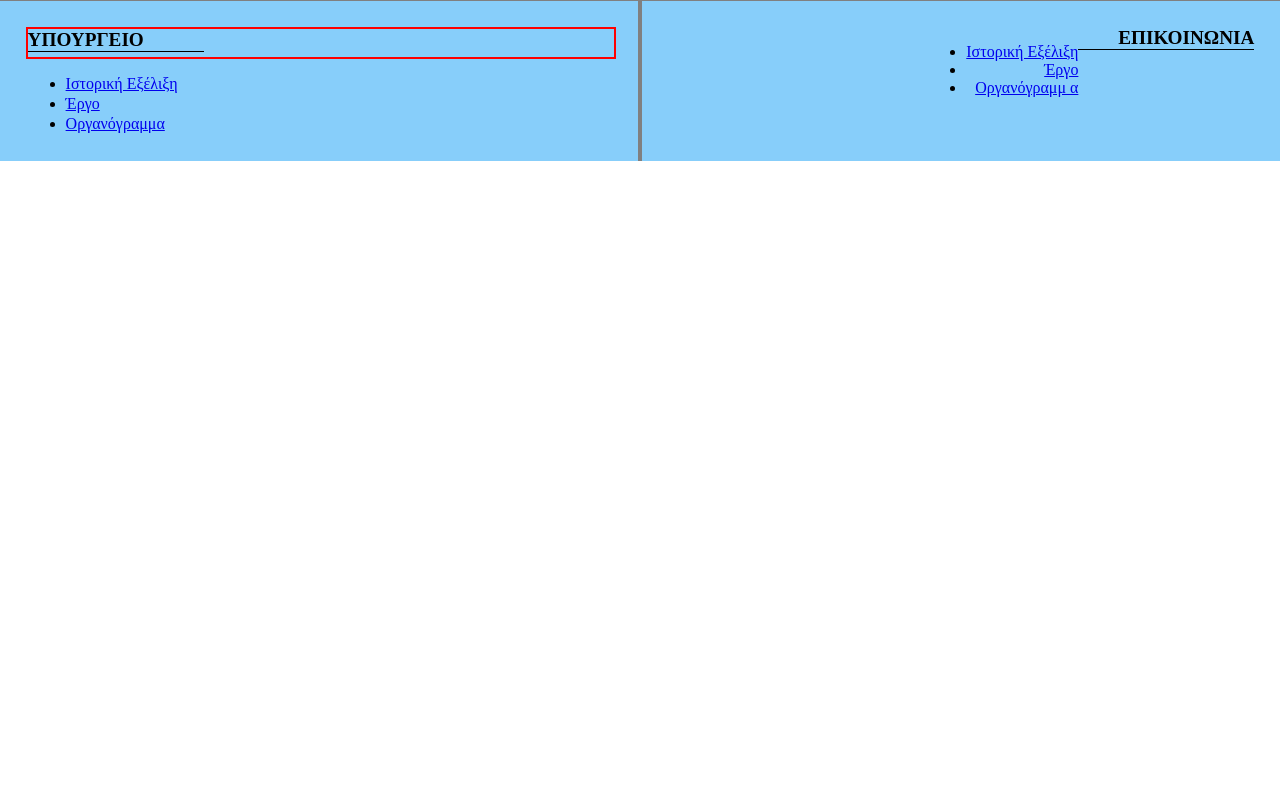
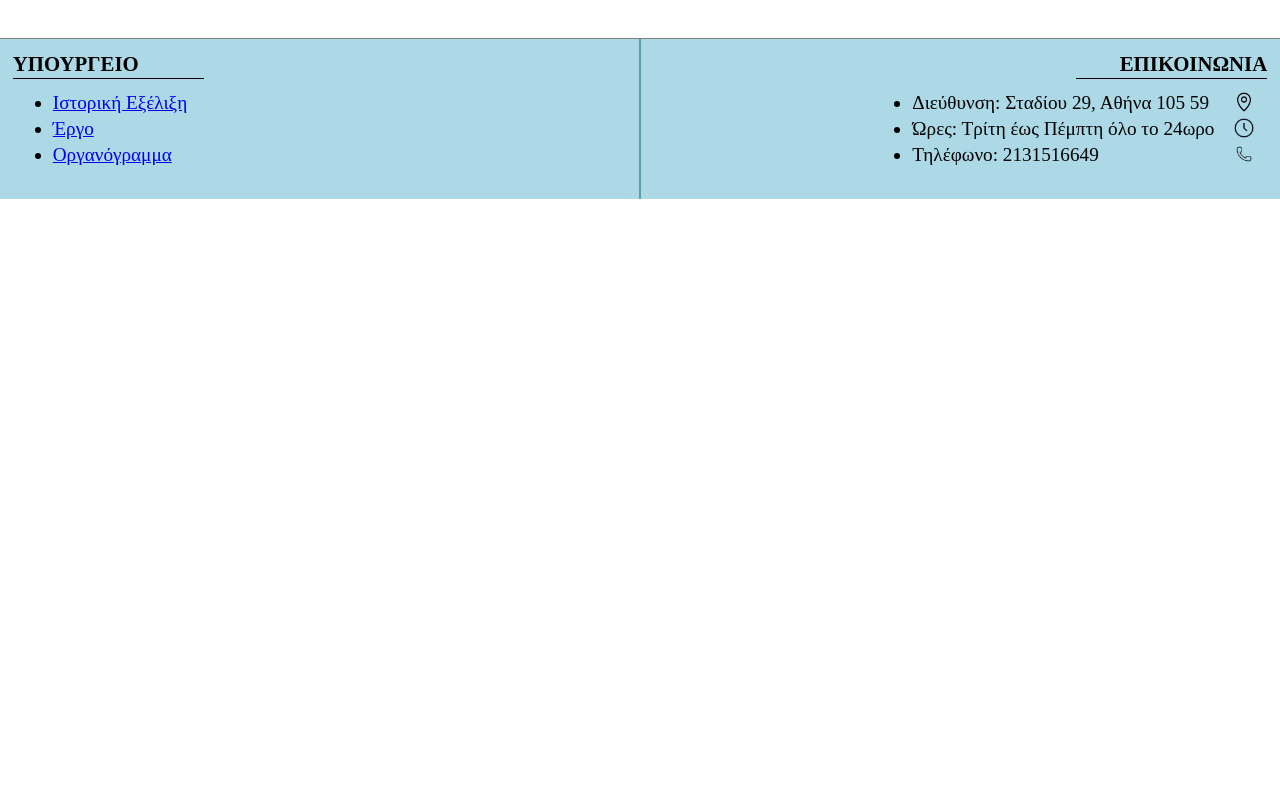
Before and after one commit to MVour/EAM_3, a PHP site: page /footer.php in a window 1280 px wide. Run offline with PHP 8.4, Linux system fonts and the light colour scheme.

Commit message:
fused footer

```diff
--- a/css/contact.css
+++ b/css/contact.css
@@ -11,8 +11,7 @@ html {
 }
 
 body {
-	width: 100%;
-	height: 100%;
+	max-height: 100%;
 	width: 100;
 	padding: 8%;
 }
@@ -22,6 +21,7 @@ body {
 	width: 100%;
 	height: auto;
 	display:  flex;
+	margin-bottom: 17%;
 }
 
 .Col_1 {
@@ -235,7 +235,7 @@ body {
 
 .DepartmentTitle {
 	height: 10%;
-	width: auto%;
+	width: auto;
 	background-color: aliceblue;
 	color: black;
 	font-size: 23px;
--- a/css/footer_style.css
+++ b/css/footer_style.css
@@ -2,7 +2,7 @@
 html, body{
     max-width: 100%;
     margin: 0;
-    /* height: %; */
+    /* height: auto; */
     padding: 0;
     /* padding: 0; */
 }
@@ -10,27 +10,30 @@ html, body{
 
 
 .footer_container{
+    margin-top: 3%;
     bottom: 0;
     width: 100%;
     height: 20%;
-    background-color: lightskyblue;
+    background-color: lightblue;
     border-top: 1px solid grey;
     display: flex;
 }
 
 
 .p1{
-    font-size: 120%;
+    font-size: 130%;
+    /* position: relative; */
     color:black;
     border-bottom: 1px solid black;
     width: 30%;
-    margin-bottom: 1%;
+    align-self: flex-end;
 }
 
 .p1 a{
     display: block;
     margin-bottom: 1%;
     text-decoration: none;
+    color: black;
 }
 
 .p2{
@@ -41,23 +44,46 @@ html, body{
 .footer_left{
     flex:50%;
     float: left;
-    padding: 2%;
-    border-right: 2px solid gray;
+    border-right: 2px solid cadetblue;
 }
 
 .footer_left li{
-    margin-bottom: 2px;
+    margin-bottom: 4px;
+    font-size: 120%;
+}
+
+.footer_right li{
+    margin-bottom: 4px;
+    font-size: 120%;
+    text-align:left;
 }
 
 .footer_right{
     flex:50%;
     float: right;
     text-align: right;
-    padding: 2%;
-    border-left: 2px solid gray;
+    /* border-left: 2px solid gray; */
 }
 
 .title_container{
-    border: 2px solid red;
+    display: block;
     width:100%;
+    max-height: 15%;
+    padding: 2%;
+    padding-bottom: 0%;
 }
+
+.content_container{
+    padding-right: 4%;
+    padding-left: 2%;
+    width: 100%;
+    max-height:85%;
+}
+
+.myimg{
+    float:right;
+    width: 20px;
+	height: 20px;
+	/* margin-right: 10px; */
+	padding-left: 20px;
+}
--- a/css/homepage_style.css
+++ b/css/homepage_style.css
@@ -361,9 +361,11 @@ div.searchable {
 .SampleRow {
 	width: 100%;
 	/* height: 300px; */
-	height: 20%;
+	height: auto;
 	display: flex;
 	background-color: white;
+	/* margin-bottom: 20%; */
+	/* background-color: pink; */
 }
 
 .SimpleContainer {
--- a/php/covid_news.php
+++ b/php/covid_news.php
@@ -115,6 +115,7 @@
     ?>
 
 
+    <div id="footer"></div>
 </html>
 
 </homepage>
--- a/php/footer.php
+++ b/php/footer.php
@@ -5,27 +5,33 @@
     <link rel= "stylesheet" href="../css/footer_style.css?v=1.1">
     <footer>
         <div class="footer_container">
-            <div class="footer_left">
+            <div class="footer_left" id="midborder">
                 <div class="title_container">
                     <div class="p1">
-                        <b>ΥΠΟΥΡΓΕΙΟ</b>
+                        <b><a href="homepage.php">ΥΠΟΥΡΓΕΙΟ</a></b>
                     </div>
                 </div>
+                <div class="content_container" style="">
                     <ul>
                         <li><a href='#'>Ιστορική Εξέλιξη</a></li>
                         <li><a href='#'>Έργο</a></li>
                         <li><a href='#'>Οργανόγραμμα</a></li>
                     </ul>
                 </div>
+            </div>
             <div class="footer_right ">
+                <div class="title_container" style="float:right;">
                     <div class="p1" style="text-align:right;float:right;">
-                    <b>ΕΠΙΚΟΙΝΩΝΙΑ</b>
+                        <b><a href="contact.php">ΕΠΙΚΟΙΝΩΝΙΑ</a></b>
                     </div>
+                </div>
+                <div class="content_container" style="float:right;">
                     <ul style="float:right;">
-                    <li><a href='#'>Ιστορική Εξέλιξη</a></li>
-                    <li><a href='#'>Έργο</a></li>
-                    <li><a href='#'>Οργανόγραμμ α</a></li>
+                        <li>Διεύθυνση: Σταδίου 29, Αθήνα 105 59 <img class="myimg" src="../php/addr_map.png"></img></li>
+                        <li>Ώρες: Τρίτη έως Πέμπτη όλο το 24ωρο <img class="myimg" src="../php/clock.png"></img></li>
+                        <li>Τηλέφωνo: 2131516649<img class="myimg" src="../php/phone.png"></img></li>
                     </ul>
+                </div>
 
             </div>
         </div>
--- a/php/header.php
+++ b/php/header.php
@@ -90,12 +90,12 @@
         <div class="myheader">
 			<div class="logoimgtxtcontainer">
                 <div class="myhLogo">
-                    <a href= "../php/hello.php">
+                    <a href= "../php/homepage.php">
                         <img src = "../include/images/logo.jpg" max-height="80%" maxwidth="80%;">
 						<!-- <img src = "../include/images/logo.jpg"  style="float:right;width:120px;height:120px;"> -->
                     </a>
                 </div>
-                <p class="logotxt">Υπουργείο Εργασίας και Κοινωνικών Υποθέσεων</p>
+                <p class="logotxt"><a href="homepage.php">Υπουργείο Εργασίας και Κοινωνικών Υποθέσεων</a></p>
             </div>
 
 			<div class="login-container">
--- a/php/homepage.php
+++ b/php/homepage.php
@@ -151,7 +151,7 @@
 			<!-- <div class="covbuttcontainer"> -->
 				<div id="fixedbutton" class="covidbutton" onclick="openNav()">
 					<span>COVID-19</span>
-					<img src="covid_corona_icon_2.png" width="100%" height="100%">
+					<img src="covid_corona_icon_2.png" width="80%" height="80%"></img>
 				</div>
 			<!-- </div> -->
 		</div>
@@ -327,7 +327,7 @@
 
 	</body>
 
-
+	<div id="footer"></div>
 
 
 
```
Also changed, not shown: css/header_style.css (+7 -3 lines), php/contact.php (+5 -2 lines). Lines whose indentation alone changed are shown as unchanged.
